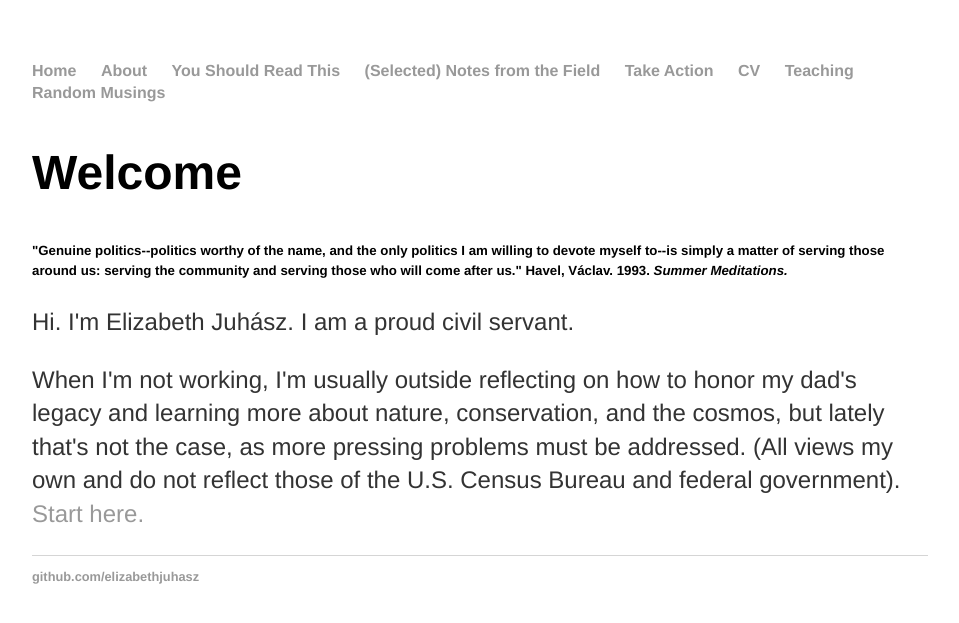
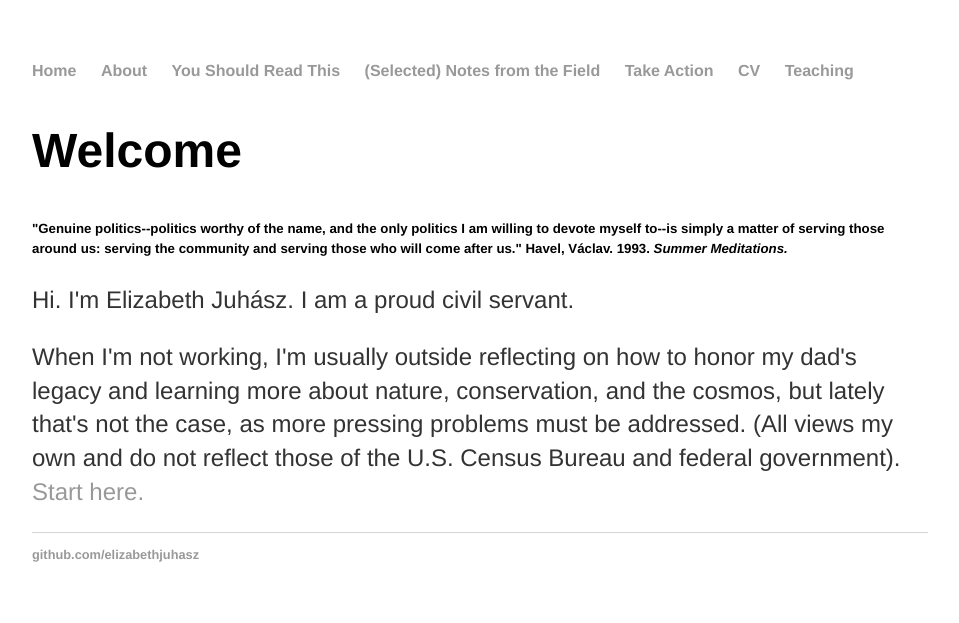
Before and after one commit to elizabethjuhasz/elizabethjuhasz.github.io, a Jekyll site: the page built from index.html, in a window 1280 px wide. Shown: the top 623 px of the page, without its empty margins (160-1119 px from the left). Built offline with Jekyll 4.4.1, drawn with Linux system fonts in a browser that asks for light colours; Markdown is read by kramdown in place of the engine named in the settings.

Commit message:
default.html

```diff
--- a/_layouts/default.html
+++ b/_layouts/default.html
@@ -18,7 +18,6 @@
 <li><a href="/action">Take Action</a></li>
 <li><a href="/cv">CV</a></li>
 <li><a href="/teaching">Teaching</a></li>
-<li><a href="/blog">Random Musings</a></li>
 </ul>
     </nav>
 <div class="container">
```
